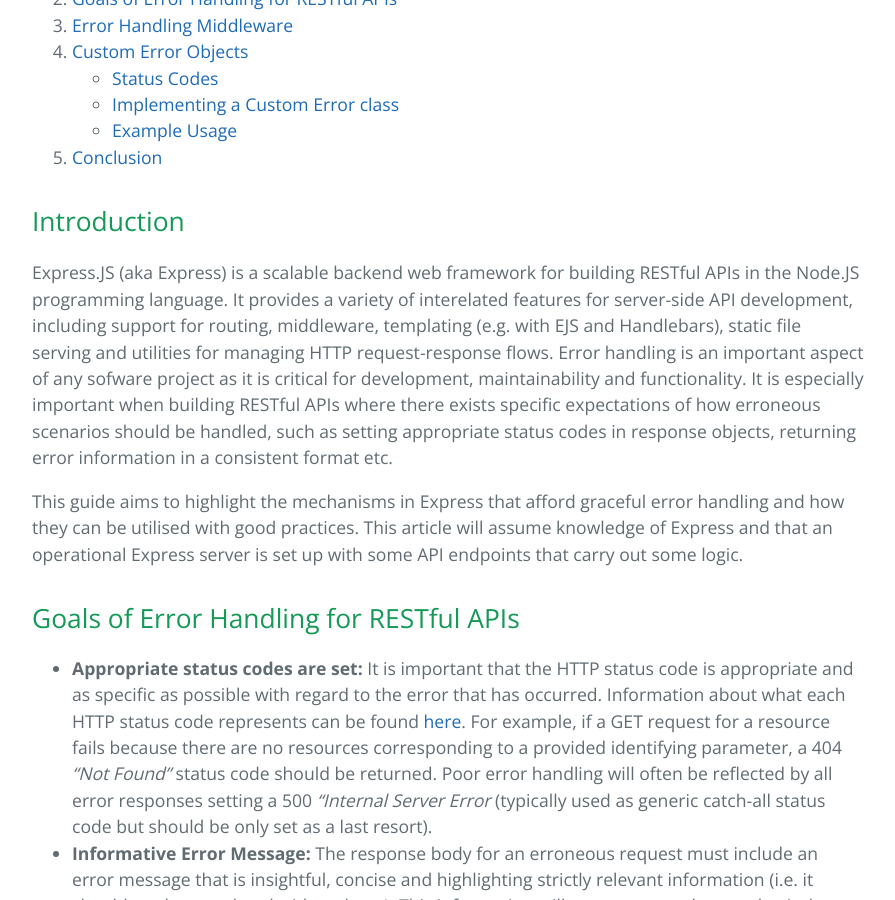
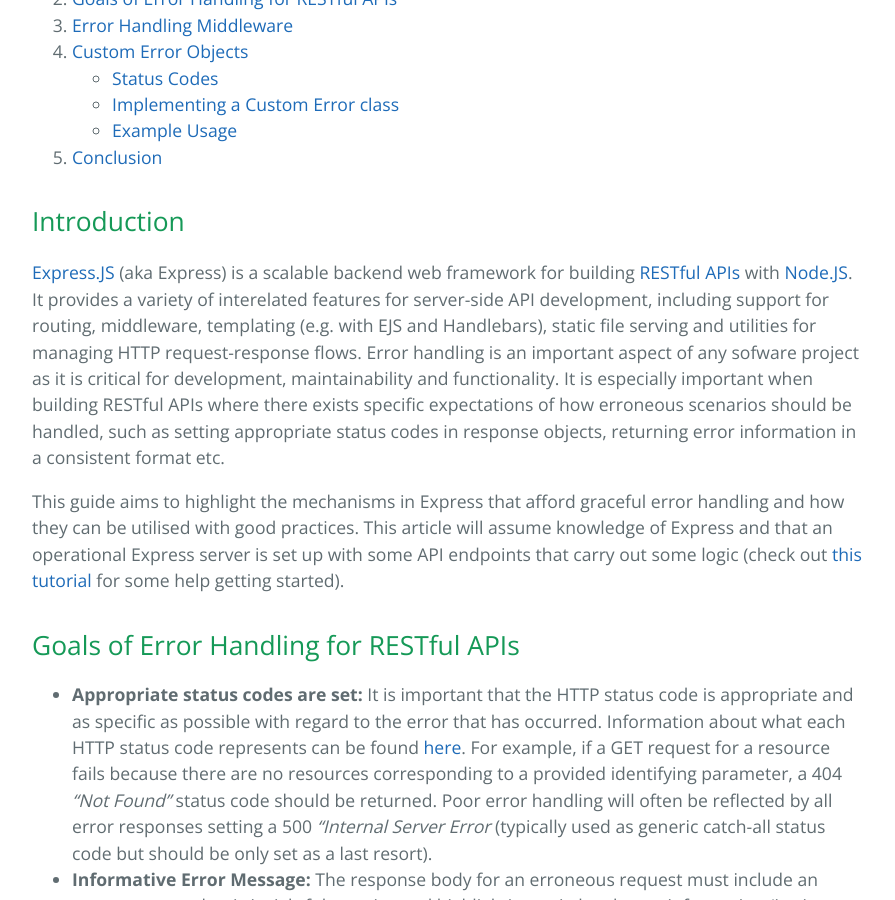
Before and after one commit to learning-software-engineering/learning-software-engineering.github.io, a Jekyll site: the page built from Topics/Development_Process/Error_Handling_in_ExpressJS.md, in a window 1280 px wide and 900 px high, scrolled down 519 px. Shown: the whole window, without its empty margins (192-1087 px from the left). Built offline with Jekyll 4.4.1, drawn with Linux system fonts in a browser that asks for light colours; our own code applies the rules of GitHub Pages for plain Markdown files; some of the changed text lies outside the part shown.

Commit message:
implement feedback

```diff
--- a/Topics/Development_Process/Error_Handling_in_ExpressJS.md
+++ b/Topics/Development_Process/Error_Handling_in_ExpressJS.md
@@ -10,9 +10,9 @@
 5. [Conclusion](#conclusion)
 
 ## Introduction
-Express.JS (aka Express) is a scalable backend web framework for building RESTful APIs in the Node.JS programming language. It provides a variety of interelated features for server-side API development, including support for routing, middleware, templating (e.g. with EJS and Handlebars), static file serving and utilities for managing HTTP request-response flows. Error handling is an important aspect of any sofware project as it is critical for development, maintainability and functionality. It is especially important when building RESTful APIs where there exists specific expectations of how erroneous scenarios should be handled, such as setting appropriate status codes in response objects, returning error information in a consistent format etc.
+[Express.JS](../Tech_Stacks/Express.md) (aka Express) is a scalable backend web framework for building [RESTful APIs](https://aws.amazon.com/what-is/restful-api/#:~:text=RESTful%20API%20is%20an%20interface,applications%20to%20perform%20various%20tasks.) with [Node.JS](../Tech_Stacks/NodeJS_Intro.md). It provides a variety of interelated features for server-side API development, including support for routing, middleware, templating (e.g. with EJS and Handlebars), static file serving and utilities for managing HTTP request-response flows. Error handling is an important aspect of any sofware project as it is critical for development, maintainability and functionality. It is especially important when building RESTful APIs where there exists specific expectations of how erroneous scenarios should be handled, such as setting appropriate status codes in response objects, returning error information in a consistent format etc.
 
-This guide aims to highlight the mechanisms in Express that afford graceful error handling and how they can be utilised with good practices. This article will assume knowledge of Express and that an operational Express server is set up with some API endpoints that carry out some logic.
+This guide aims to highlight the mechanisms in Express that afford graceful error handling and how they can be utilised with good practices. This article will assume knowledge of Express and that an operational Express server is set up with some API endpoints that carry out some logic (check out [this tutorial](https://www.digitalocean.com/community/tutorials/nodejs-express-basics) for some help getting started).
 
 ## Goals of Error Handling for RESTful APIs
 * **Appropriate status codes are set:** It is important that the HTTP status code is appropriate and as specific as possible with regard to the error that has occurred. Information about what each HTTP status code represents can be found [here](https://developer.mozilla.org/en-US/docs/Web/HTTP/Status). For example, if a GET request for a resource fails because there are no resources corresponding to a provided identifying parameter, a 404 *"Not Found"* status code should be returned. Poor error handling will often be reflected by all error responses setting a  500 *"Internal Server Error* (typically used as generic catch-all status code but should be only set as a last resort).
```
Also changed, not shown: other parts of Topics/Development_Process/Error_Handling_in_ExpressJS.md (+3 -3 lines), Topics/Development_Process.md (+2 -0 lines).
